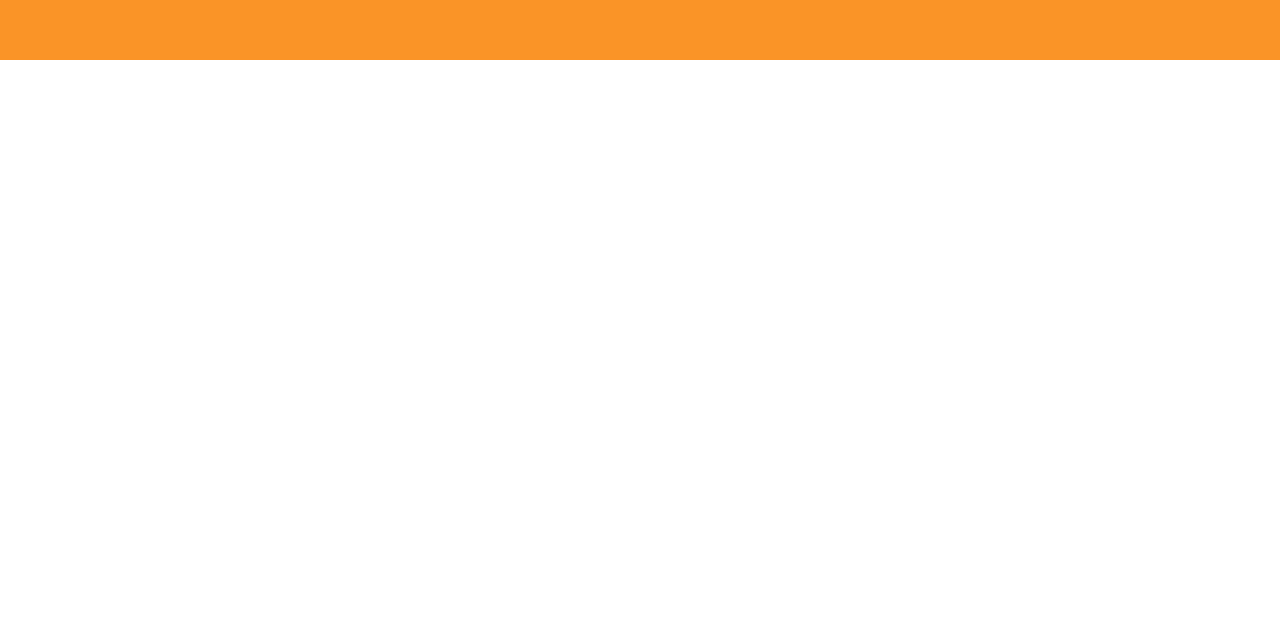
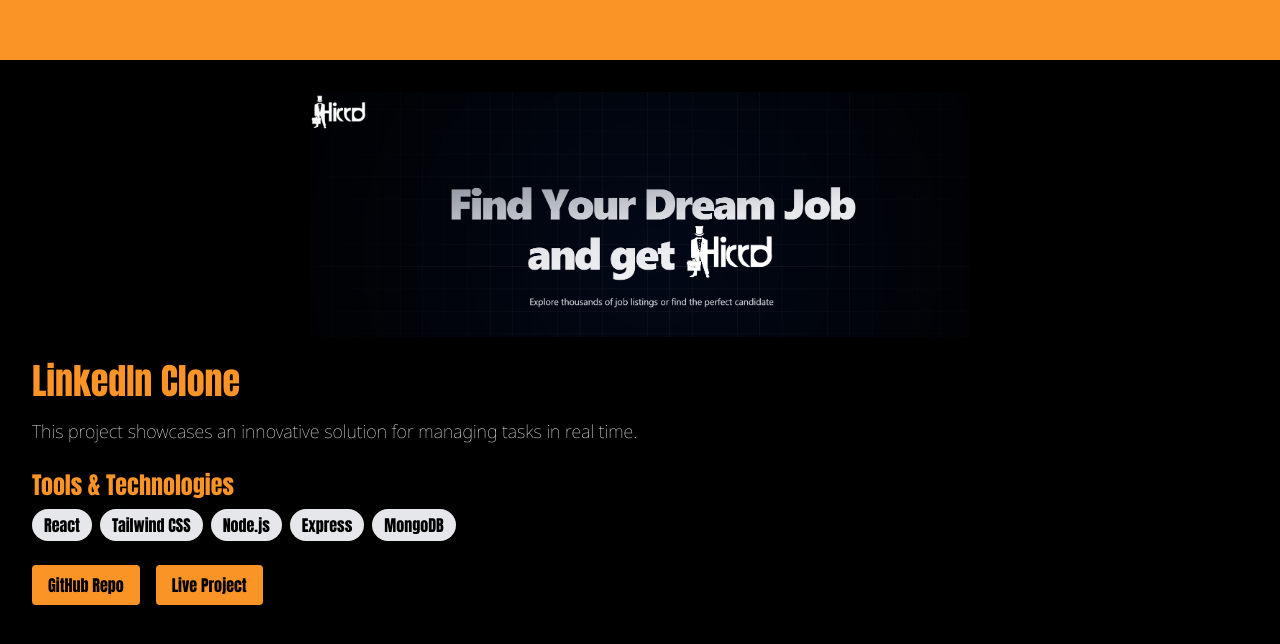
Before and after one commit to surendersinghbisht/animePortfolio, a React (Vite) app: page /details/1 in a window 1280 px wide. Shown: the part 740-1384 px from the top of the page. Before the commit the page ends 800 px from the top, so only its background shows below. Built offline with nearby package versions, Linux system fonts and the light colour scheme; a web font is replaced by a local one.

Commit message:
bug issue

```diff
--- a/src/App.jsx
+++ b/src/App.jsx
@@ -1,39 +1,23 @@
-import React, { useState, useEffect } from 'react';
+import React, { useState } from 'react';
 import { Route, Routes } from 'react-router-dom';
 import Goku from './pages/Goku';
 import ProjectDetailPage from './pages/ProjectDetailPage';
 import LoadingPage from './pages/LoadingPage';
-import CustomCursor from './components/CustomCursor'
+import CustomCursor from './components/CustomCursor';
 
 const App = () => {
   const [videoLoaded, setVideoLoaded] = useState(false);
 
-  useEffect(() => {
-    // Create a hidden video element to preload the video
-    const video = document.createElement('video');
-    video.src = '/videos/gokubackground.mp4'; // path to your Home video
-    video.muted = true;
-    video.playsInline = true;
-    video.loop = true;
-    // When the video data is loaded, update state.
-    video.onloadeddata = () => setVideoLoaded(true);
-    // Start loading the video.
-    video.load();
-  }, []);
-
-  // Until the video is loaded, render only the LoadingPage.
-  if (!videoLoaded) {
-    return <LoadingPage />;
-  }
-
   return (
-    <>
-    <CustomCursor />
-    <Routes>
-      <Route path="/" element={<Goku />} />
-      <Route path="/details/:id" element={<ProjectDetailPage />} />
-    </Routes>
-    </>
+    <div className="relative">
+      <CustomCursor />
+      {/* If the Home video is not loaded, display the full-screen loader */}
+      {!videoLoaded && <LoadingPage />}
+      <Routes>
+        <Route path="/" element={<Goku onVideoLoaded={() => setVideoLoaded(true)} />} />
+        <Route path="/details/:id" element={<ProjectDetailPage />} />
+      </Routes>
+    </div>
   );
 };
 
--- a/src/components/ProjectDetail.jsx
+++ b/src/components/ProjectDetail.jsx
@@ -1,27 +1,27 @@
 const ProjectDetailsComp = ({ title, description, tools, image, githubLink, liveLink }) => {
   return (
-    <div className=" h-screen font-heading p-8 bg-customOrange ">
+    <div className=" h-screen font-heading p-8 bg-black text-white ">
       {/* Project Image */}
       {image && (
         <img
           src={image}
           alt={title}
-          className="w-full h-1/2 rounded mb-6 object-cover"
+          className="w-full h-1/3 rounded mb-6 object-contain"
         />
       )}
 
       {/* Project Title */}
-      <h1 className="text-4xl font-bold mb-4">{title}</h1>
+      <h1 className="text-4xl mb-4 text-customOrange">{title}</h1>
 
       {/* Project Description */}
-      <p className="text-lg mb-6 font-semibold font-title">{description}</p>
+      <p className="text-lg mb-6 font-medium font-title">{description}</p>
 
       {/* Tools & Technologies */}
       <div className="mb-6">
-        <h2 className="text-2xl font-semibold mb-2">Tools & Technologies</h2>
+        <h2 className="text-2xl  mb-2 text-customOrange">Tools & Technologies</h2>
         <ul className="flex flex-wrap gap-2">
           {tools.map((tool, index) => (
-            <li key={index} className="bg-gray-200 text-gray-800 px-3 py-1 rounded-full">
+            <li key={index} className="bg-gray-200 text-black px-3 py-1 rounded-full">
               {tool}
             </li>
           ))}
@@ -34,7 +34,7 @@
           href={githubLink}
           target="_blank"
           rel="noopener noreferrer"
-          className="px-4 py-2 bg-gray-800 text-white rounded hover:bg-gray-700 transition-colors"
+          className="px-4 py-2 bg-customOrange text-black rounded hover:bg-white  transition-colors"
         >
           GitHub Repo
         </a>
@@ -42,7 +42,7 @@
           href={liveLink}
           target="_blank"
           rel="noopener noreferrer"
-          className="px-4 py-2 bg-customOrange text-white rounded hover:bg-orange-600 transition-colors"
+          className="px-4 py-2 bg-customOrange text-black rounded hover:bg-white transition-colors"
         >
           Live Project
         </a>
--- a/src/pages/Goku.jsx
+++ b/src/pages/Goku.jsx
@@ -1,24 +1,26 @@
-import React from 'react';
 import Home from './Home';
 import Projects from './Projects';
 import About from './About';
 import Contact from './Contact';
 import NavBar from '../components/NavBar';
 
-const Goku = () => {
+const Goku = ({ onVideoLoaded }) => {
   return (
-    <div id='home' className="relative overflow-x-hidden">
+    <div id="home" className="relative overflow-x-hidden">
       <NavBar />
-      <Home />
-      <div className="relative z-10 ">
-        <div className="min-h-screen p-6 flex flex-col items-center justify-center text-white gap-4 text-center" id="home">
-          <h1 className="text-7xl font-heading sm:text-5xl md:text-6xl lg:text-7xl xl:text-9xl">
+      <Home onVideoLoaded={onVideoLoaded} />
+      <div className="relative z-10">
+        <div
+          className="min-h-screen p-6 flex flex-col items-center justify-center text-white gap-4 text-center"
+          id="home"
+        >
+          <h1 className="text-4xl sm:text-5xl md:text-6xl lg:text-7xl xl:text-9xl font-heading">
             EAT.<span className="text-customOrange">CODE</span>.SLEEP
           </h1>
-          <h2 className="text-2xl font-semibold sm:text-2xl md:text-2xl lg:text-3xl xl:text-3xl">
+          <h2 className="text-sm sm:text-md md:text-xl lg:text-2xl xl:text-3xl">
             WELCOME TO MY PORTFOLIO
           </h2>
-          <p className=" text-sm sm:text-sm md:text-md lg:text-lg xl:text-lg leading-tight max-w-lg mx-auto font-title">
+          <p className="text-sm sm:text-sm md:text-md lg:text-lg xl:text-lg font-title leading-tight max-w-lg mx-auto">
             A code-crafting problem solver, passionate about building intuitive software experiences with clean code and cutting-edge technologies.
           </p>
         </div>
--- a/src/pages/Home.jsx
+++ b/src/pages/Home.jsx
@@ -1,20 +1,41 @@
-import React from 'react';
+import React, { useState } from 'react';
 
-const Home = () => {
+const Home = ({ onVideoLoaded }) => {
+  const [loaded, setLoaded] = useState(false);
+
   return (
     <div className="fixed inset-0 z-0">
+      {/* Loading overlay: visible until the video is fully loaded */}
+      {!loaded && (
+        <div className="absolute inset-0 z-50 bg-customOrange flex items-center justify-center">
+          <img src="/images/loading.gif" alt="Loading..." className="w-48" />
+        </div>
+      )}
+
+      {/* Video element: initially hidden via opacity until loaded */}
       <video
         autoPlay
         loop
         muted
         playsInline
-        className="object-cover w-full h-full transition-opacity duration-500"
+        onCanPlayThrough={() => {
+          setLoaded(true);
+          if (onVideoLoaded) onVideoLoaded();
+        }}
+        className={`object-cover w-full h-full transition-opacity duration-500 ${
+          loaded ? 'opacity-100' : 'opacity-0'
+        }`}
       >
         <source src="/videos/gokubackground.mp4" type="video/mp4" />
-        {/* Fallback text if the video tag is not supported */}
         Your browser does not support the video tag.
       </video>
-      <div className="absolute inset-0 bg-black/55"></div>
+
+      {/* Translucent overlay on video */}
+      <div
+        className={`absolute inset-0 bg-black/55 transition-opacity duration-500 ${
+          loaded ? 'opacity-100' : 'opacity-0'
+        }`}
+      ></div>
     </div>
   );
 };
```
